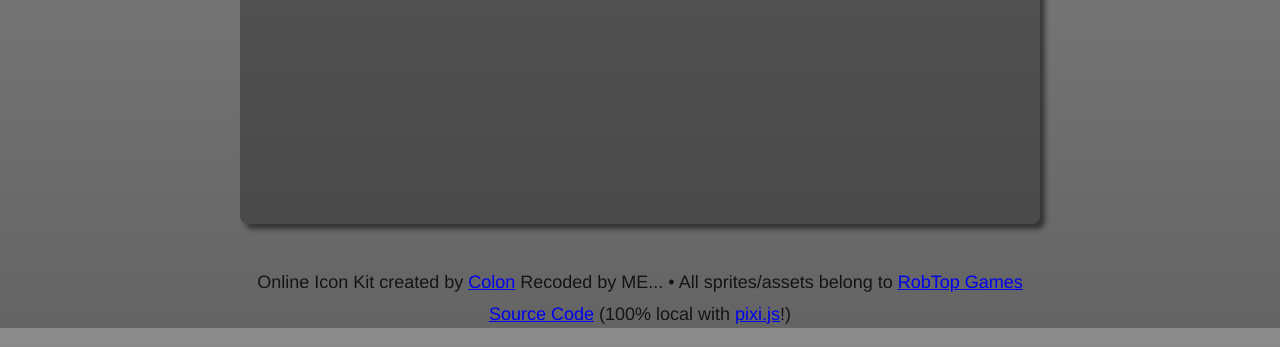
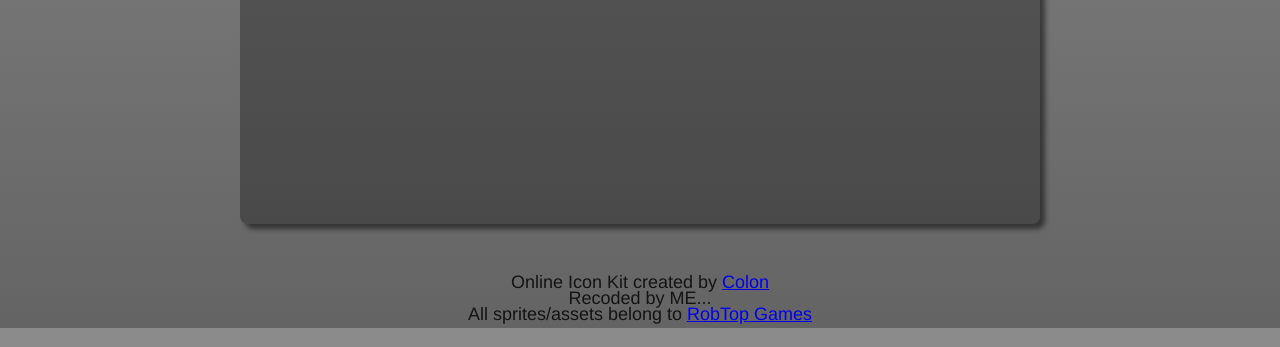
Before and after one commit to TriforceTyler/triforcetyler.github.io, a plain HTML site: page gdobjects/index.html in a window 1280 px wide. Shown: the part 472-819 px from the top of the page. Drawn offline with Linux system fonts and the light colour scheme.

Commit message:
small change

```diff
--- a/gdobjects/index.html
+++ b/gdobjects/index.html
@@ -259,10 +259,8 @@
 
     <p style="color: rgb(20, 20, 20); margin-top: 30px; margin-bottom: 25px; line-height: 16px">
         Online Icon Kit created by <a target=_blank href="https://twitter.com/TheRealGDColon">Colon</a>
-		Recoded by ME...
-        • All sprites/assets belong to <a target=_blank href="http://robtopgames.com">RobTop Games</a>
-        <br><br>
-        <a target=_blank href="https://gdbrowser.com/iconkit/icon.js">Source Code</a> (100% local with <a target="_blank" href="https://pixijs.com/">pixi.js</a>!)
+		<br>Recoded by ME...
+        <br>All sprites/assets belong to <a target=_blank href="http://robtopgames.com">RobTop Games</a>
     </p>
 
     <div style="position:absolute; top: 20px; left: 20px; pointer-events: none">
```
